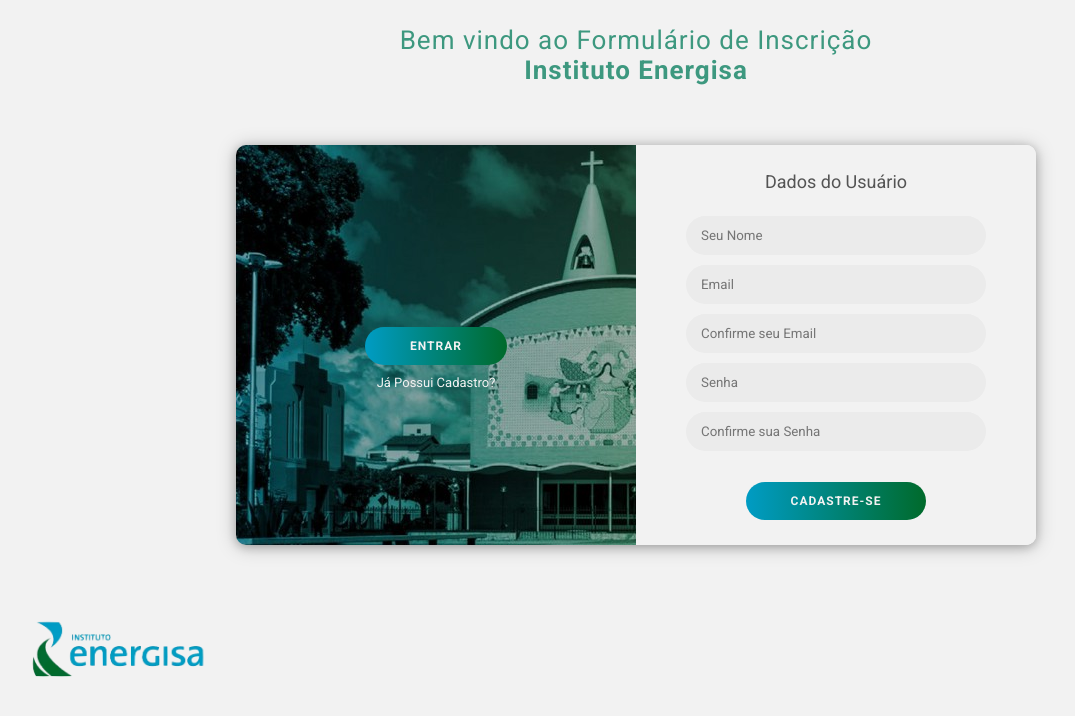
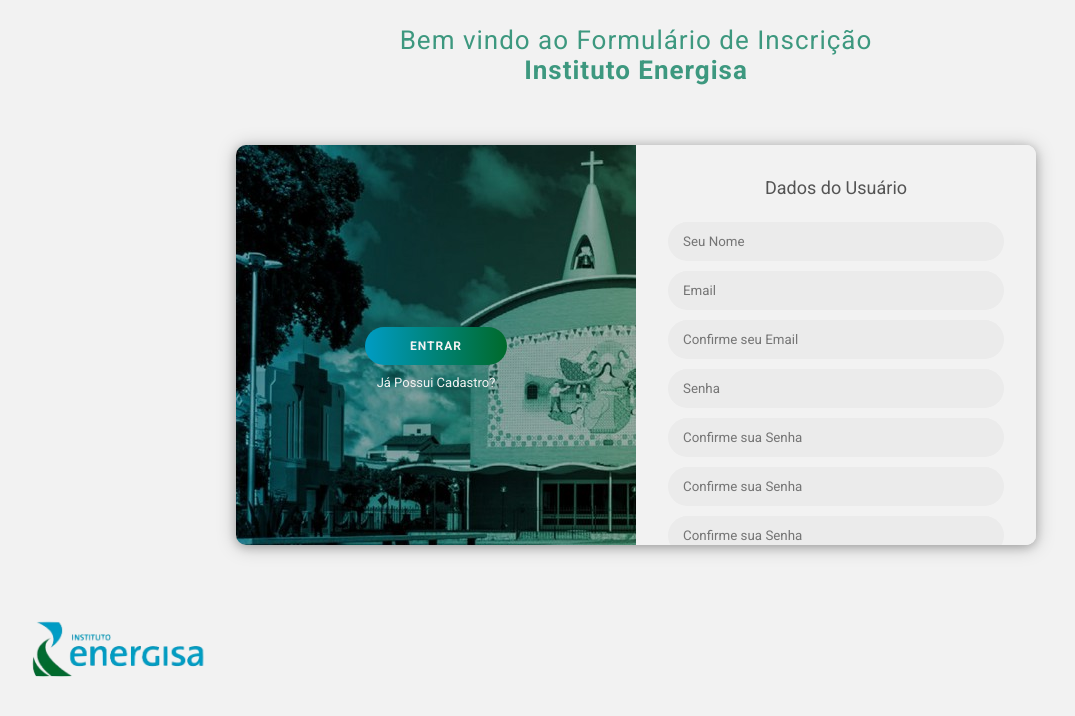
Before and after one commit to ProjetoInstitutoEnergisa/Projeto-InstitutoEnergisa, a React (Vite) app in the folder ui/: page /login in a window 1280 px wide. Both pictures are taken after a click on the button "CADASTRAR-SE". Shown: the top 716 px of the page, without its empty margins (4-1079 px from the left). Built offline with nearby package versions, Linux system fonts and the light colour scheme.

Commit message:
Update Ui

```diff
--- a/ui/src/pages/HomeAdmin/index.jsx
+++ b/ui/src/pages/HomeAdmin/index.jsx
@@ -1,17 +1,17 @@
 import React from 'react';
 import LayoutAdmin from "../../components/LayoutAdmin";
-//import { Container } from "./styles";
-import ContentAdmin from '../../components/ContentAdmin';
+import ContentAdmin from "../../components/ContentAdmin";
 
-const Home = () => {
+
+const HomeAdmin = () => {
+
     return (
         <LayoutAdmin>
             <ContentAdmin>
-                <h1>Oi, polvo! </h1>
-
+                <h1>PRAGA DOS INFERNOS</h1>
             </ContentAdmin>
         </LayoutAdmin>
     );
 };
 
-export default Home;
+export default HomeAdmin;
--- a/ui/src/pages/HomeAdmin/styles.js
+++ /dev/null
@@ -1,5 +0,0 @@
-import styled from "styled-components";
-
-export const Container = styled.div`
-
-`;
--- a/ui/src/pages/Login/index.jsx
+++ b/ui/src/pages/Login/index.jsx
@@ -2,7 +2,7 @@
 import { useNavigate } from "react-router-dom";
 import Image from '../../assets/logoInstituto.png';
 
-import { Container, CadastroContainer, Form, Title, Input, Button, LoginContainer, Anchor,
+import { Container, CadastroContainer, Form, FormCadastro, Title, Input, Button, LoginContainer, Anchor,
     OverlayContainer, Overlay, Painel, EsquerdoPainel, DireitoPainel, Paragraph, LeftButton, SubTitle,
     SubTitleNoMargin, ImageContainer, Body, TitleTwo  } from "./styles";
 import { useAuth } from "../../hooks/useAuth";
@@ -41,15 +41,20 @@
                 <SubTitleNoMargin><h4>Instituto Energisa</h4></SubTitleNoMargin>
                 <Container>
                     <CadastroContainer login={login}>
-                        <Form>
+                        <FormCadastro>
                             <Title>Dados do Usuário</Title><br />
                             <Input type="text" placeholder="Seu Nome" />
                             <Input type="email" placeholder="Email" />
                             <Input type="email" placeholder="Confirme seu Email" />
                             <Input type="password" placeholder="Senha" />
                             <Input type="password" placeholder="Confirme sua Senha" />
+                            <Input type="password" placeholder="Confirme sua Senha" />
+                            <Input type="password" placeholder="Confirme sua Senha" />
+                            <Input type="password" placeholder="Confirme sua Senha" />
+                            <Input type="password" placeholder="Confirme sua Senha" />
+                            <Input type="password" placeholder="Confirme sua Senha" />
                             <Button href="#">Cadastre-se</Button>
-                        </Form>
+                        </FormCadastro>
                     </CadastroContainer>
 
                     <LoginContainer login={login}>
--- a/ui/src/pages/Login/styles.js
+++ b/ui/src/pages/Login/styles.js
@@ -38,6 +38,7 @@
   width: 50%;
   opacity: 0;
   z-index: 1;
+  overflow-y: auto;
 
   ${props => props.login !== true ? `
   transform: translateX(100%);
@@ -69,7 +70,21 @@
   padding: 0 50px;
   height: 100%;
   text-align: center;
+  overflow-y: auto;
 `;
+
+export const FormCadastro = styled.form`
+  background-color: #F2F2F2;
+  display: flex;
+  align-items: center;
+  justify-content: center;
+  flex-direction: column;
+  padding: 32px;
+  text-align: center;
+  overflow-y: auto;
+`;
+
+
 
 export const Title = styled.div`
   color: #545454;
--- a/ui/src/pages/Request/index.jsx
+++ b/ui/src/pages/Request/index.jsx
@@ -6,11 +6,9 @@
 import SoliciteCard from '../../components/SoliciteCard';
 import Modal from 'react-modal';
 
-// Define the app element for accessibility
 Modal.setAppElement('#root');
 
 const Request = () => {
-
 
     const [modalIsOpen, setModalIsOpen] = useState(false);
     const [searchTerm, setSearchTerm] = useState('');
```
Also changed, not shown: 1 other file (tests, documents, lock files or other folders).
